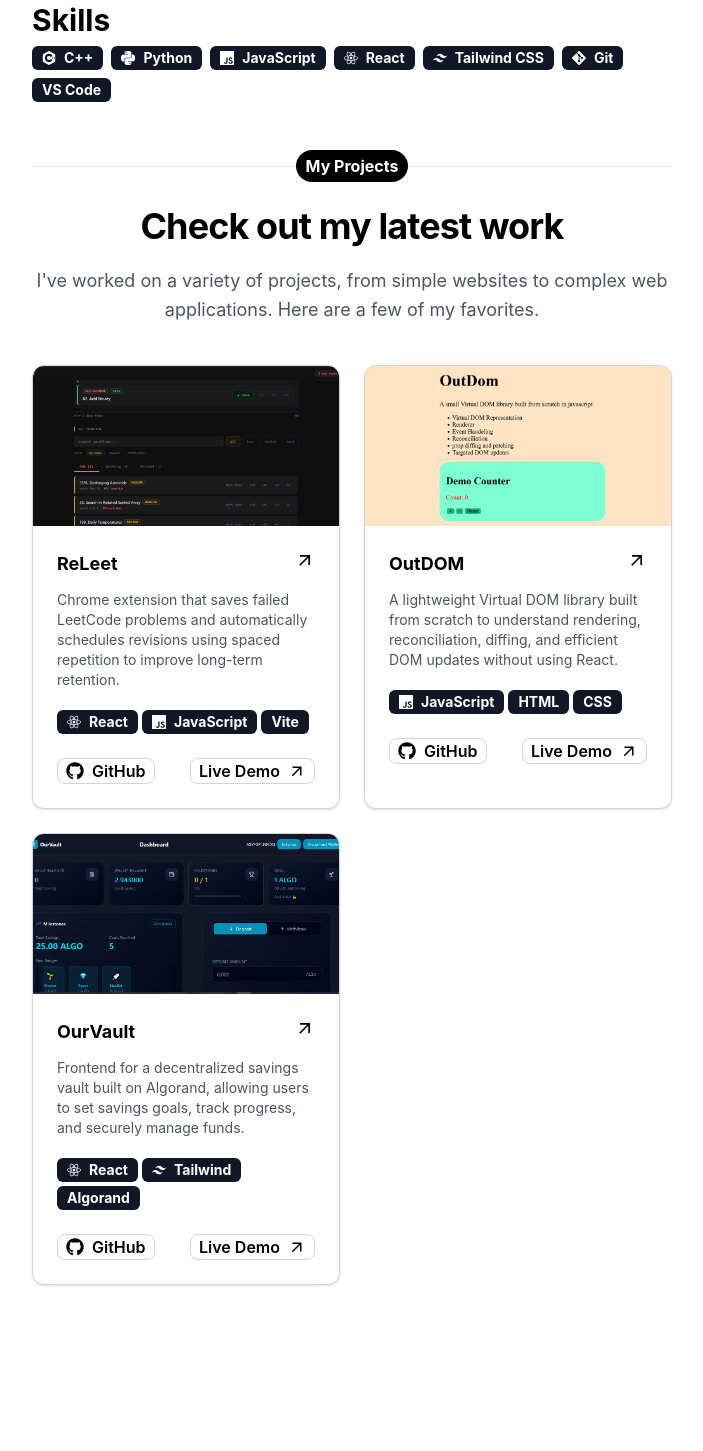
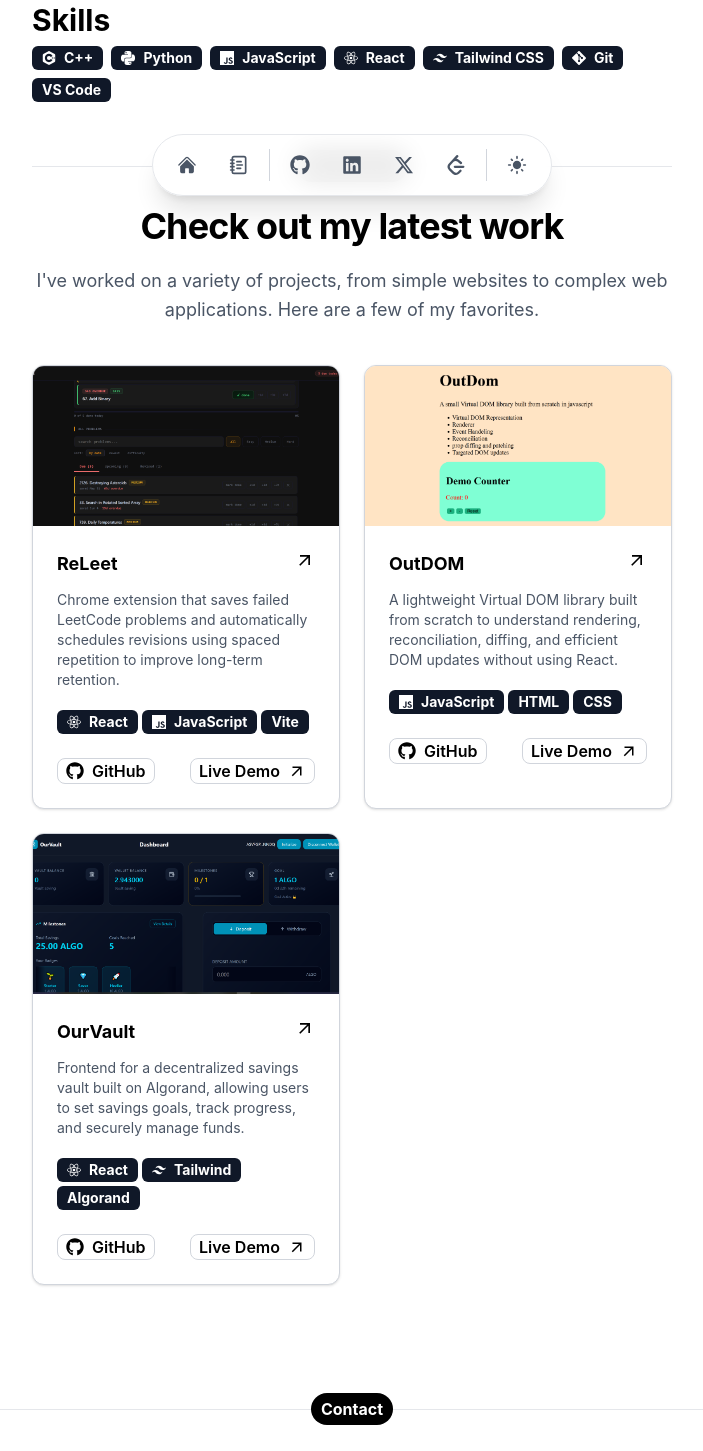
Before and after one commit to itisrudraa/portfolio, a React app: page / in a window 1280 px wide. Shown: the part 580-2031 px from the top of the page, without its empty margins (288-991 px from the left). Before the commit the page ends 1893 px from the top, so only its background shows below. Built offline with nearby package versions, Linux system fonts and the light colour scheme; the HTML template or start-up script is replaced by a standard one.

Commit message:
add footer section

```diff
--- a/src/App.jsx
+++ b/src/App.jsx
@@ -2,6 +2,8 @@
 import Hero from "./sections/Hero";
 import Projects from "./sections/Projects";
 import Skills from "./sections/Skills";
+import FloatingDock from "./components/FloatingDock";
+import Footer from "./sections/Footer";
 
 function App(){
   return (
@@ -10,6 +12,8 @@
       <About />
       <Skills />
       <Projects />
+      <FloatingDock />
+      <Footer />
     </>
   );
 }
```
